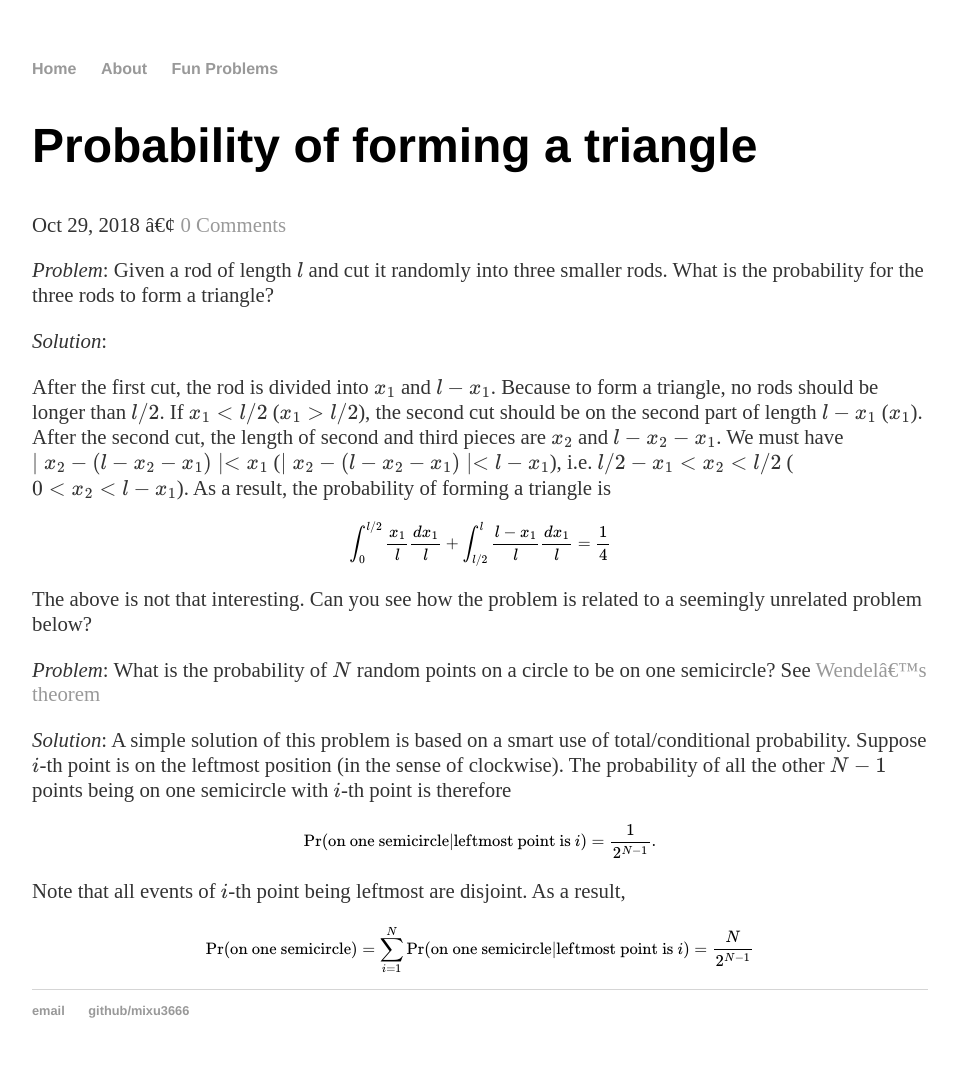
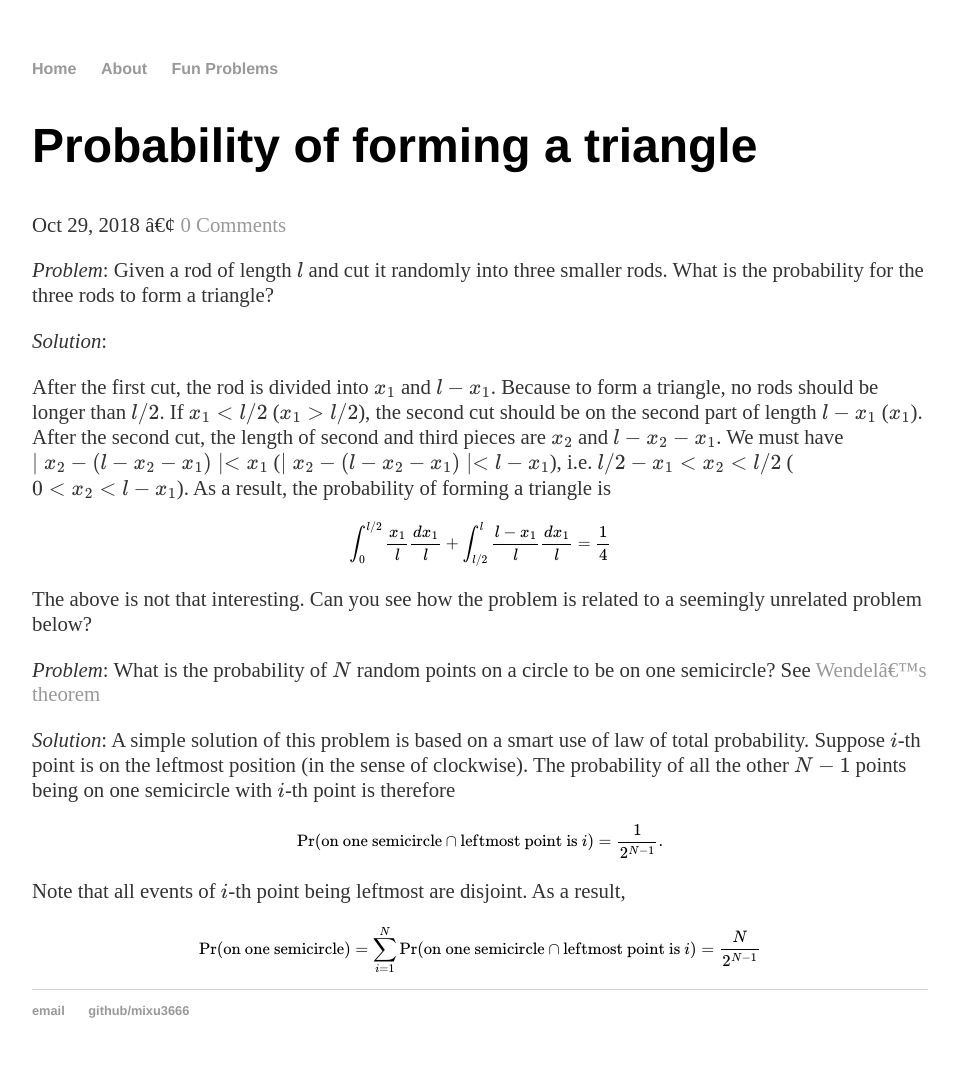
Before and after one commit to mixu3666/mixu3666.github.io, a Jekyll site: the page built from _posts/2018-10-29-Probability-of-Forming-a-Triangle.md, in a window 1280 px wide. Shown: the whole page, without its empty margins (160-1117 px from the left). Built offline with Jekyll 4.4.1, drawn with Linux system fonts in a browser that asks for light colours; formulas are drawn with MathJax 3; a script that is not in the unit is left out; comment, search, counter and statistics services are not loaded.

Commit message:
Update 2018-10-29-Probability-of-Forming-a-Triangle.md

```diff
--- a/_posts/2018-10-29-Probability-of-Forming-a-Triangle.md
+++ b/_posts/2018-10-29-Probability-of-Forming-a-Triangle.md
@@ -22,14 +22,14 @@
 *Problem*: What is the probability of $N$ random points on a circle to be on one semicircle? See [Wendel's theorem](https://en.wikipedia.org/wiki/Wendel%27s_theorem)
 
 *Solution*:
-A simple solution of this problem is based on a smart use of total/conditional probability. Suppose $i$-th point is on the leftmost position (in the sense of clockwise). The probability of all the other $N-1$ points being on one semicircle with $i$-th point is therefore
+A simple solution of this problem is based on a smart use of law of total probability. Suppose $i$-th point is on the leftmost position (in the sense of clockwise). The probability of all the other $N-1$ points being on one semicircle with $i$-th point is therefore
 
 $$
-\mathrm{Pr}(\text{on one semicircle}|\text{leftmost point is }i)=\frac{1}{2^{N-1}}.
+\mathrm{Pr}(\text{on one semicircle}\cap\text{leftmost point is }i)=\frac{1}{2^{N-1}}.
 $$
 
 Note that all events of $i$-th point being leftmost are disjoint. As a result,
 
 $$
-\mathrm{Pr}(\text{on one semicircle})=\sum_{i=1}^N\mathrm{Pr}(\text{on one semicircle}|\text{leftmost point is }i)=\frac{N}{2^{N-1}}
+\mathrm{Pr}(\text{on one semicircle})=\sum_{i=1}^N\mathrm{Pr}(\text{on one semicircle}\cap\text{leftmost point is }i)=\frac{N}{2^{N-1}}
 $$
```
